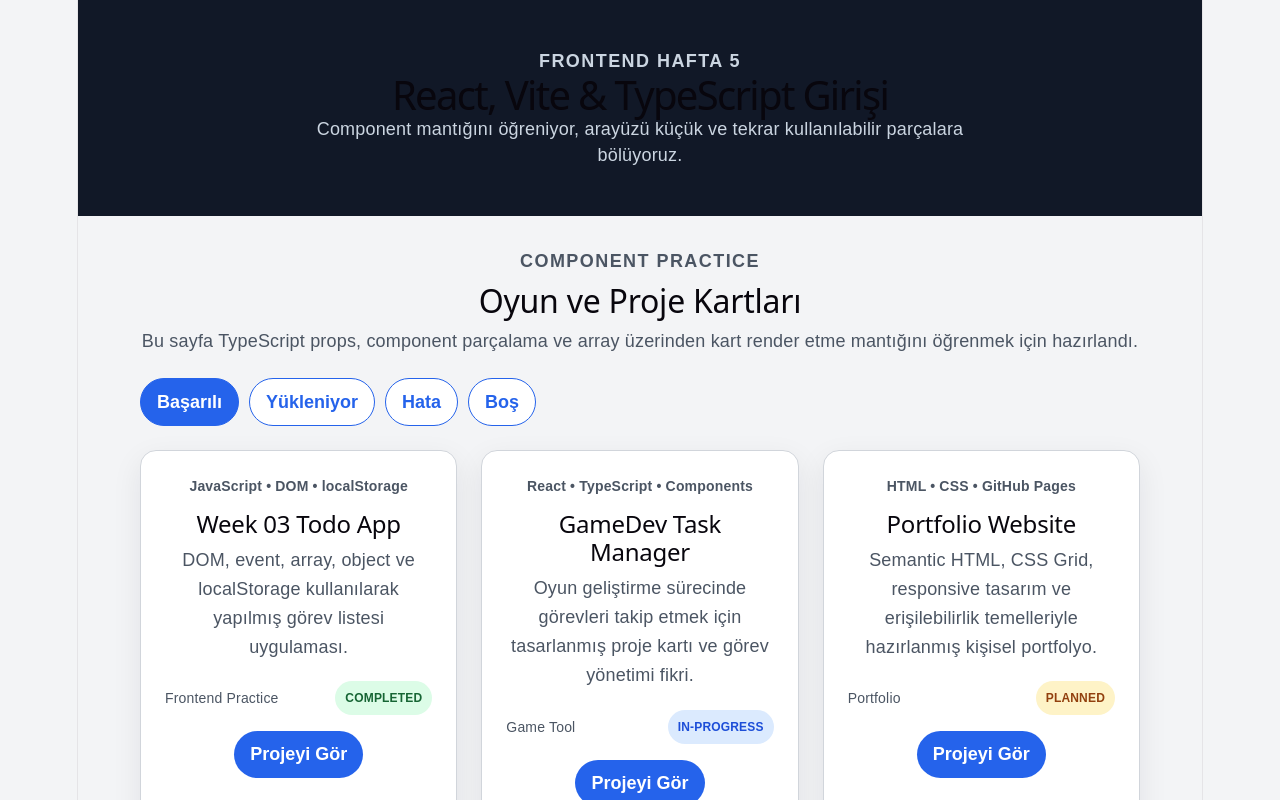
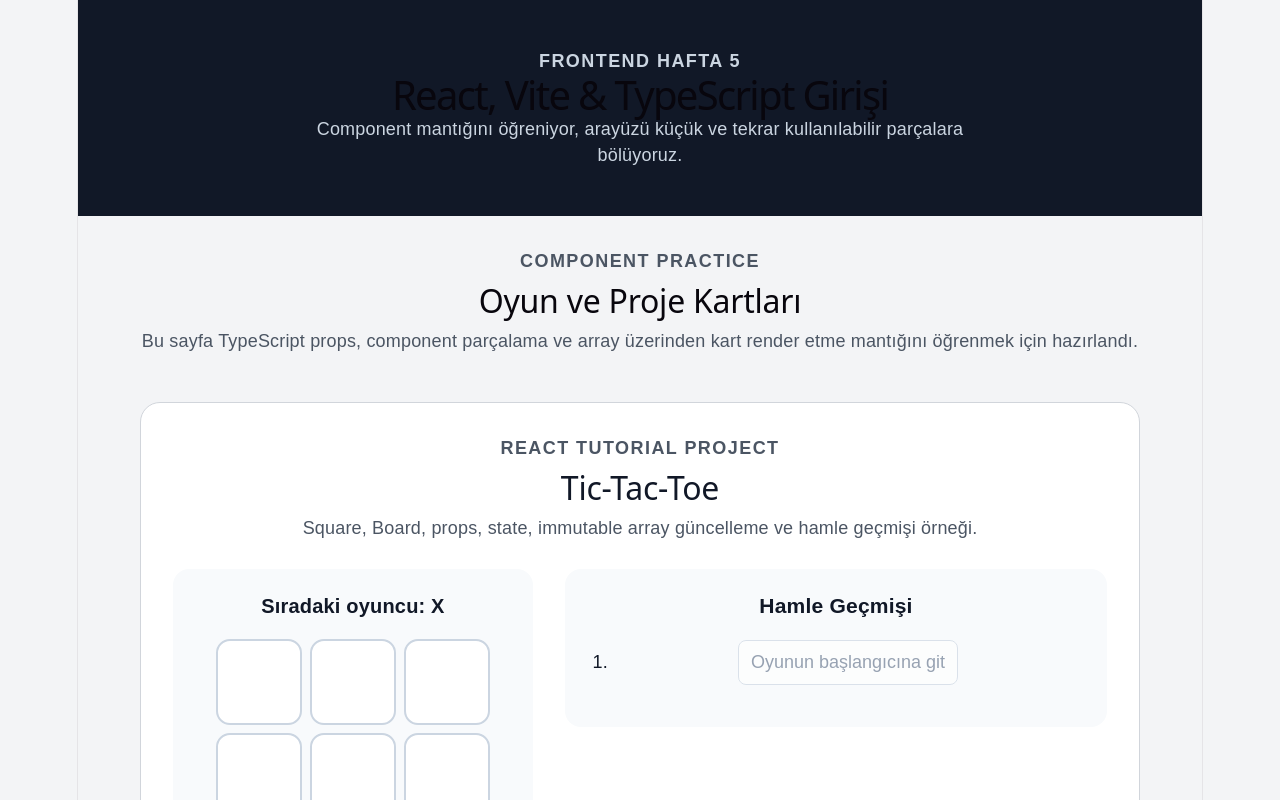
Before and after one commit to emirseren100/react-typescript-week-05-06, a React (Vite) app: page / in a window 1280 px wide. Shown: the top 800 px of the page. Built offline with nearby package versions, Linux system fonts and the light colour scheme.

Commit message:
build tic tac toe tutorial game

```diff
--- a/src/App.tsx
+++ b/src/App.tsx
@@ -4,6 +4,7 @@ import InputPreview from "./components/InputPreview";
 import Header from "./components/Header";
 import ProjectStateDemo from "./components/ProjectStateDemo";
 import type { Project } from "./types/project";
+import TicTacToe from "./components/tic-tac-toe/TicTacToe";
 import "./App.css";
 
 const projects: Project[] = [
@@ -50,7 +51,7 @@ function App() {
             kart render etme mantığını öğrenmek için hazırlandı.
           </p>
         </section>
-
+<TicTacToe />
 <ProjectStateDemo projects={projects} />
         <section className="state-practice">
   <Counter />
--- /dev/null
+++ b/src/components/tic-tac-toe/TicTacToe.css
@@ -0,0 +1,133 @@
+.ttt-section {
+  margin-top: 48px;
+  padding: 32px;
+  border: 1px solid #d1d5db;
+  border-radius: 20px;
+  background-color: #ffffff;
+}
+
+.ttt-heading {
+  margin-bottom: 28px;
+}
+
+.ttt-heading h2 {
+  margin: 8px 0;
+  color: #111827;
+  font-size: 32px;
+}
+
+.ttt-heading p {
+  color: #4b5563;
+}
+
+.ttt-game {
+  display: grid;
+  grid-template-columns: minmax(280px, 360px) minmax(220px, 1fr);
+  gap: 32px;
+  align-items: start;
+}
+
+.ttt-board-panel {
+  padding: 24px;
+  border-radius: 16px;
+  background-color: #f8fafc;
+}
+
+.ttt-status {
+  margin-top: 0;
+  margin-bottom: 20px;
+  color: #111827;
+  font-size: 20px;
+  font-weight: 800;
+  text-align: center;
+}
+
+.ttt-board {
+  display: grid;
+  grid-template-columns: repeat(3, 86px);
+  gap: 8px;
+  justify-content: center;
+}
+
+.ttt-square {
+  width: 86px;
+  height: 86px;
+  border: 2px solid #cbd5e1;
+  border-radius: 14px;
+  background-color: #ffffff;
+  color: #111827;
+  font: inherit;
+  font-size: 36px;
+  font-weight: 900;
+  cursor: pointer;
+}
+
+.ttt-square:hover {
+  border-color: #2563eb;
+  background-color: #eff6ff;
+}
+
+.ttt-square-x {
+  color: #2563eb;
+}
+
+.ttt-square-o {
+  color: #dc2626;
+}
+
+.ttt-history {
+  padding: 24px;
+  border-radius: 16px;
+  background-color: #f8fafc;
+}
+
+.ttt-history h3 {
+  margin-top: 0;
+  color: #111827;
+}
+
+.ttt-history ol {
+  display: grid;
+  gap: 8px;
+  padding-left: 24px;
+}
+
+.ttt-history button {
+  padding: 8px 12px;
+  border: 1px solid #cbd5e1;
+  border-radius: 8px;
+  background-color: #ffffff;
+  color: #1e40af;
+  font: inherit;
+  cursor: pointer;
+}
+
+.ttt-history button:hover:not(:disabled) {
+  border-color: #2563eb;
+  background-color: #eff6ff;
+}
+
+.ttt-history button:disabled {
+  color: #64748b;
+  cursor: default;
+  opacity: 0.65;
+}
+
+@media (max-width: 720px) {
+  .ttt-section {
+    padding: 20px;
+  }
+
+  .ttt-game {
+    grid-template-columns: 1fr;
+  }
+
+  .ttt-square {
+    width: 72px;
+    height: 72px;
+  }
+
+  .ttt-board {
+    grid-template-columns: repeat(3, 72px);
+  }
+}
--- /dev/null
+++ b/src/components/tic-tac-toe/TicTacToe.tsx
@@ -0,0 +1,169 @@
+import { useState } from "react";
+import "./TicTacToe.css";
+
+type Player = "X" | "O";
+type SquareValue = Player | null;
+
+type SquareProps = {
+  value: SquareValue;
+  onSquareClick: () => void;
+};
+
+function Square({ value, onSquareClick }: SquareProps) {
+  const valueClass = value ? `ttt-square-${value.toLowerCase()}` : "";
+
+  return (
+    <button
+      type="button"
+      className={`ttt-square ${valueClass}`}
+      onClick={onSquareClick}
+      aria-label={value ? `${value} işaretli kare` : "Boş kare"}
+    >
+      {value}
+    </button>
+  );
+}
+
+type BoardProps = {
+  xIsNext: boolean;
+  squares: SquareValue[];
+  onPlay: (nextSquares: SquareValue[]) => void;
+};
+
+function Board({ xIsNext, squares, onPlay }: BoardProps) {
+  function handleClick(index: number) {
+    if (calculateWinner(squares) || squares[index]) {
+      return;
+    }
+
+    const nextSquares = squares.slice();
+
+    nextSquares[index] = xIsNext ? "X" : "O";
+
+    onPlay(nextSquares);
+  }
+
+  const winner = calculateWinner(squares);
+  const boardIsFull = squares.every((square) => square !== null);
+
+  let status = `Sıradaki oyuncu: ${xIsNext ? "X" : "O"}`;
+
+  if (winner) {
+    status = `Kazanan: ${winner}`;
+  } else if (boardIsFull) {
+    status = "Oyun berabere!";
+  }
+
+  return (
+    <div className="ttt-board-panel">
+      <p className="ttt-status" aria-live="polite">
+        {status}
+      </p>
+
+      <div className="ttt-board">
+        {squares.map((square, index) => (
+          <Square
+            key={index}
+            value={square}
+            onSquareClick={() => handleClick(index)}
+          />
+        ))}
+      </div>
+    </div>
+  );
+}
+
+function TicTacToe() {
+  const [history, setHistory] = useState<SquareValue[][]>([
+    Array<SquareValue>(9).fill(null),
+  ]);
+
+  const [currentMove, setCurrentMove] = useState(0);
+
+  const xIsNext = currentMove % 2 === 0;
+  const currentSquares = history[currentMove];
+
+  function handlePlay(nextSquares: SquareValue[]) {
+    const nextHistory = [
+      ...history.slice(0, currentMove + 1),
+      nextSquares,
+    ];
+
+    setHistory(nextHistory);
+    setCurrentMove(nextHistory.length - 1);
+  }
+
+  function jumpTo(nextMove: number) {
+    setCurrentMove(nextMove);
+  }
+
+  const moves = history.map((_squares, move) => {
+    const description =
+      move === 0 ? "Oyunun başlangıcına git" : `${move}. hamleye git`;
+
+    return (
+      <li key={move}>
+        <button
+          type="button"
+          onClick={() => jumpTo(move)}
+          disabled={move === currentMove}
+        >
+          {description}
+        </button>
+      </li>
+    );
+  });
+
+  return (
+    <section className="ttt-section">
+      <div className="ttt-heading">
+        <p className="eyebrow">React Tutorial Project</p>
+        <h2>Tic-Tac-Toe</h2>
+        <p>
+          Square, Board, props, state, immutable array güncelleme ve hamle
+          geçmişi örneği.
+        </p>
+      </div>
+
+      <div className="ttt-game">
+        <Board
+          xIsNext={xIsNext}
+          squares={currentSquares}
+          onPlay={handlePlay}
+        />
+
+        <aside className="ttt-history">
+          <h3>Hamle Geçmişi</h3>
+          <ol>{moves}</ol>
+        </aside>
+      </div>
+    </section>
+  );
+}
+
+export default TicTacToe;
+
+function calculateWinner(squares: SquareValue[]): Player | null {
+  const winningLines = [
+    [0, 1, 2],
+    [3, 4, 5],
+    [6, 7, 8],
+    [0, 3, 6],
+    [1, 4, 7],
+    [2, 5, 8],
+    [0, 4, 8],
+    [2, 4, 6],
+  ];
+
+  for (const [a, b, c] of winningLines) {
+    if (
+      squares[a] &&
+      squares[a] === squares[b] &&
+      squares[a] === squares[c]
+    ) {
+      return squares[a];
+    }
+  }
+
+  return null;
+}
```
